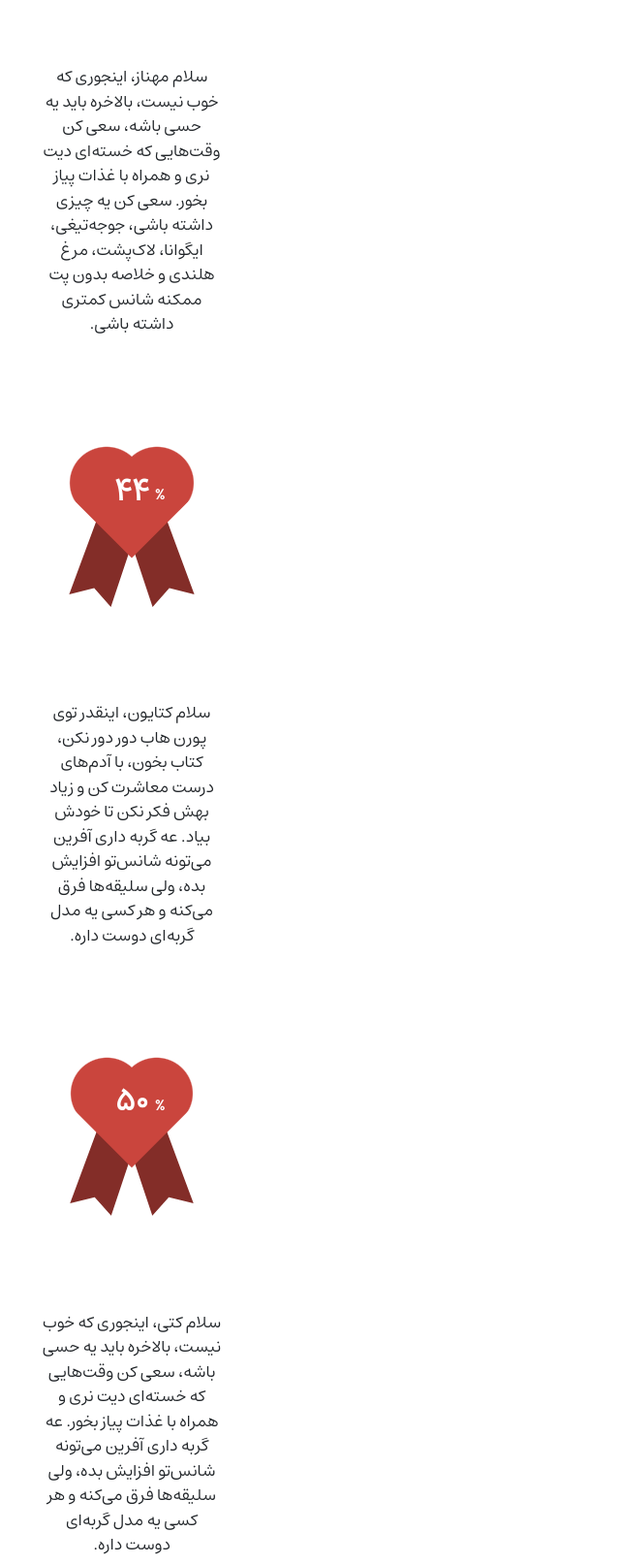
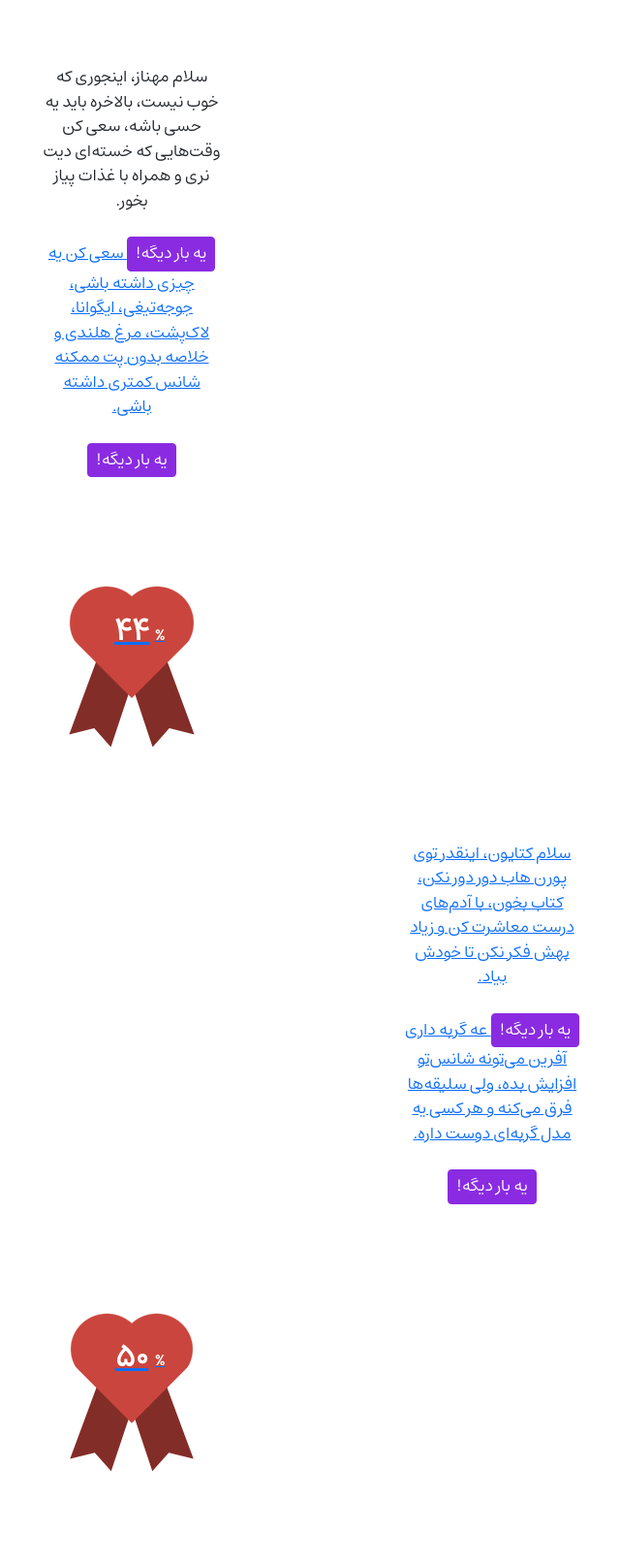
Before and after one commit to wordesigner/daterate, a Django app: template beta/templates/beta/result.html in a window 1280 px wide. Shown: the part 306-1919 px from the top of the page at 97% size, without its empty margins (504-1144 px from the left). Run offline with Django 5.2, Linux system fonts and the light colour scheme; the template is opened without the code that fills it: values that come from a table or form of the project are taken from there, others are empty; data comes from the database, SQL or seed files in the repository; some libraries are stand-ins or nearby versions; some web fonts are replaced.

Commit message:
Add files via upload

```diff
--- a/beta/templates/beta/result.html
+++ b/beta/templates/beta/result.html
@@ -7,7 +7,7 @@
 {% endblock  %}
 
 {% block title %}
-    درصد موفقیت در دیت
+    💯درصد موفقیت در دیت
 {% endblock  %}
 
 {% block main %}
@@ -41,28 +41,56 @@
                     {{ user.name }}،
                     {% if user.net < 20000000 %}
                         درسته پول خوشبختی نمیاره، ولی برای اینکه شانس‌تو ببری بالاتر، یه کمی بیشتر پول جمع کن!
+                        <br>
+                            <a href="{% url 'datedata' %}" target="_self">
+                        <button>یه بار دیگه!</button>
+                    </a>
                     {% endif %}
                     {% if user.ex > 10 and user.net > 20000000 %}
                         شما این اواخر خیلی دیت رفتی، یه کمی بین دیت‌هات فاصله بنداز، خودش پیدا میشه.
+                        <br>
+                            <a href="{% url 'datedata' %}" target="_self">
+                        <button>یه بار دیگه!</button>
                     {% endif %}
                     {% if user.sex == '1' and user.ex < 10 and user.net > 20000000 %}
                         از همون اول دنبال سکس باشی، شانسی برای دیت موفق نداری... بذار زمان درستش اتفاق بیفته.
+                        <br>
+                            <a href="{% url 'datedata' %}" target="_self">
+                        <button>یه بار دیگه!</button>
                         {% elif user.sex == '2' and user.ex < 10 and user.net > 20000000 %}
                         اینقدر توی پورن هاب دور دور نکن، کتاب بخون، با آدم‌های درست معاشرت کن و زیاد بهش فکر نکن تا خودش بیاد.
+                        <br>
+                            <a href="{% url 'datedata' %}" target="_self">
+                        <button>یه بار دیگه!</button>
                         {% elif user.sex == '3' and user.ex < 10 and user.net > 20000000 %}
                         اینجوری که خوب نیست، بالاخره باید یه حسی باشه، سعی کن وقت‌هایی که خسته‌ای دیت نری و همراه با غذات پیاز بخور.
+                        <br>
+                            <a href="{% url 'datedata' %}" target="_self">
+                        <button>یه بار دیگه!</button>
                     {% endif %}
                     {% if user.pet == 'c' and user.ex < 10 and user.net > 20000000 %}
                         عه گربه داری آفرین می‌تونه شانس‌تو افزایش بده، ولی سلیقه‌ها فرق می‌کنه و هر کسی یه مدل گربه‌ای دوست داره.
+                        <br>
+                            <a href="{% url 'datedata' %}" target="_self">
+                        <button>یه بار دیگه!</button>
                         {% elif user.pet == 'd' and user.ex < 10 and user.net > 20000000 %}
                         عه سگ داری آفرین می‌تونه شانس‌تو افزایش بده، ولی سلیقه‌ها فرق می‌کنه و هر کسی یه مدل سگی دوست داره.
+                        <br>
+                            <a href="{% url 'datedata' %}" target="_self">
+                        <button>یه بار دیگه!</button>
                         {% elif user.pet == 'no' and user.ex < 10 and user.net > 20000000 %}
                         سعی کن یه چیزی داشته باشی، جوجه‌تیغی، ایگوانا، لاک‌پشت، مرغ هلندی و خلاصه بدون پت ممکنه شانس کمتری داشته باشی.
+                        <br>
+                            <a href="{% url 'datedata' %}" target="_self">
+                        <button>یه بار دیگه!</button>
                     {% endif %}
+
                 </div>
 
         </div>
-        <div class="col-sm-4 col-md-4"></div>
+        <div class="col-sm-4 col-md-4">
+
+        </div>
     </div>
     {% endfor %}
 </div>
```
Also changed, not shown: beta/templates/beta/beta.html (line endings or trailing spaces).
